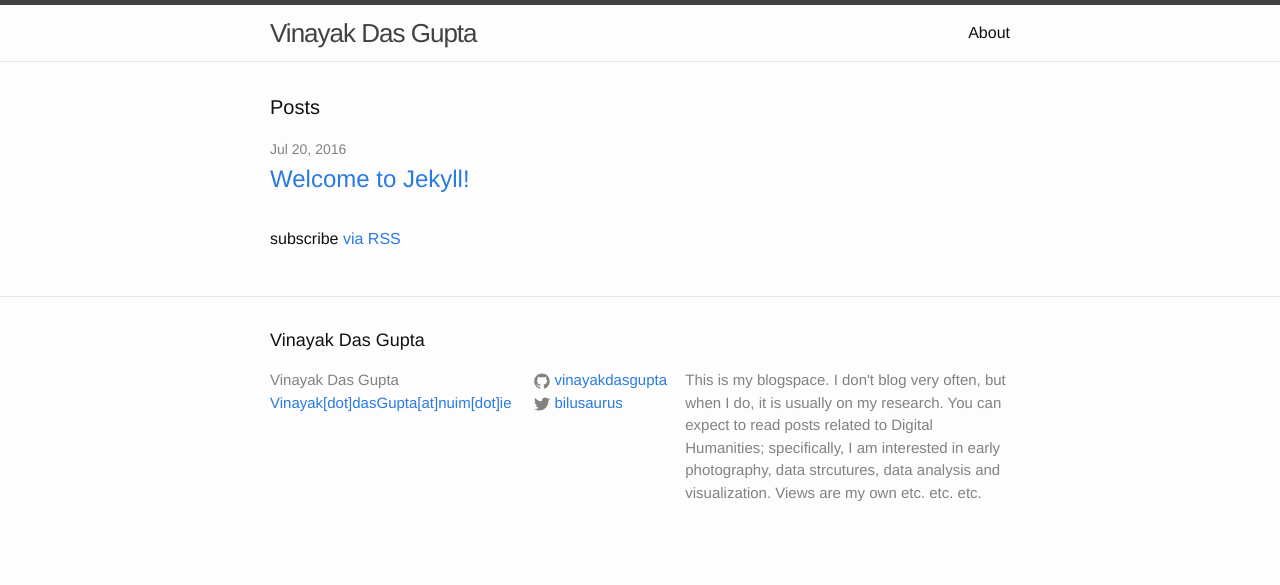
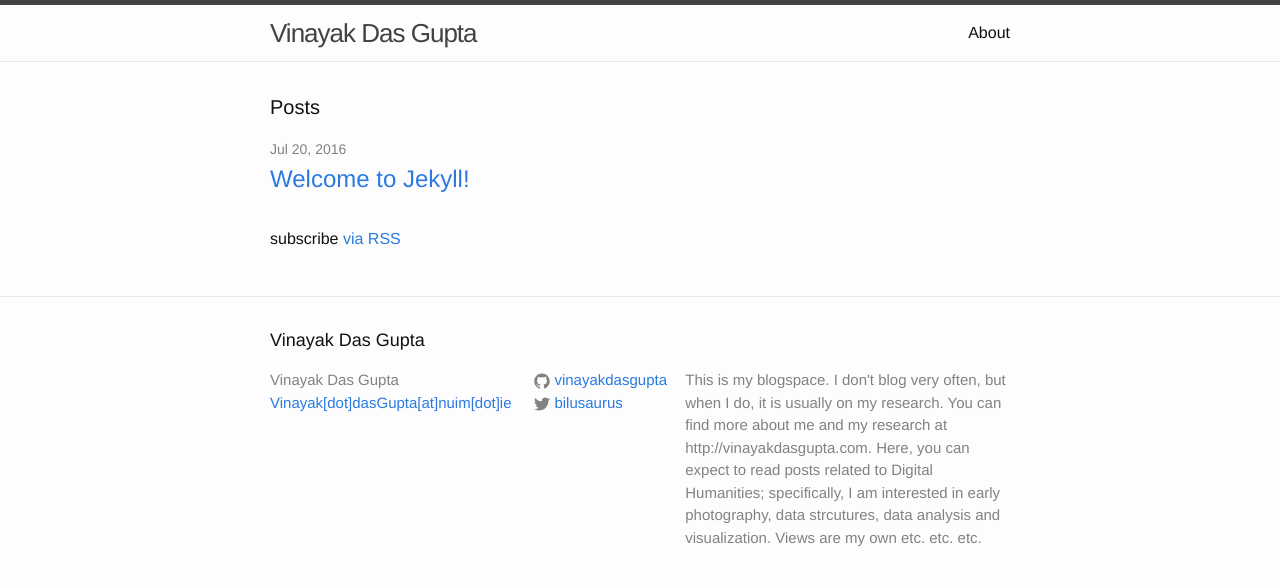
Before and after one commit to vinayakdasgupta/vinayakdasgupta.github.io, a Jekyll site: the page built from index.html, in a window 1280 px wide. Shown: the top 585 px of the page. Built offline with Jekyll 4.4.1, drawn with Linux system fonts in a browser that asks for light colours.

Commit message:
blog updated

```diff
--- a/_config.yml
+++ b/_config.yml
@@ -9,7 +9,7 @@
 title: Vinayak Das Gupta
 email: Vinayak[dot]dasGupta[at]nuim[dot]ie
 description: > # this means to ignore newlines until "baseurl:"
-  This is my blogspace. I don't blog very often, but when I do, it is usually on my research. You can expect to read posts related to Digital Humanities; specifically, I am interested in early photography, data strcutures, data analysis and visualization. Views are my own etc. etc. etc.
+  This is my blogspace. I don't blog very often, but when I do, it is usually on my research. You can find more about me and my research at http://vinayakdasgupta.com. Here, you can expect to read posts related to Digital Humanities; specifically, I am interested in early photography, data strcutures, data analysis and visualization. Views are my own etc. etc. etc.
 baseurl: "" # the subpath of your site, e.g. /blog
 url: "http://yourdomain.com" # the base hostname & protocol for your site
 twitter_username: bilusaurus
```
